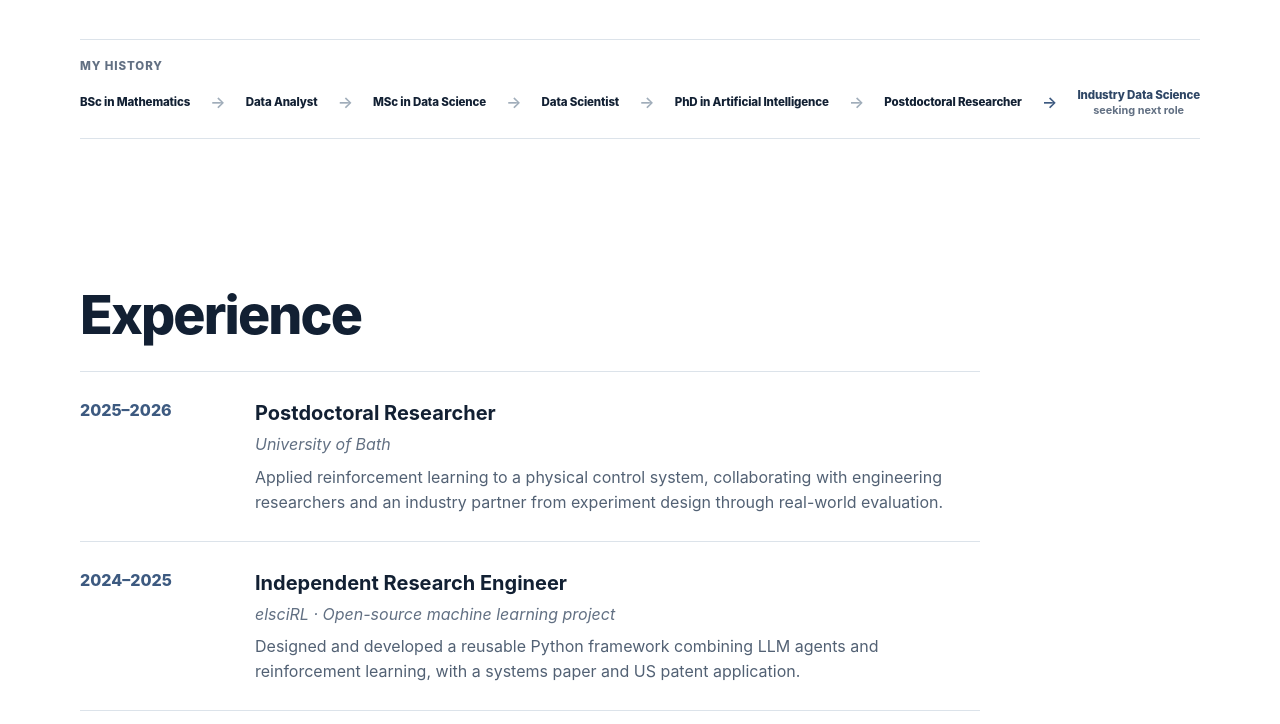
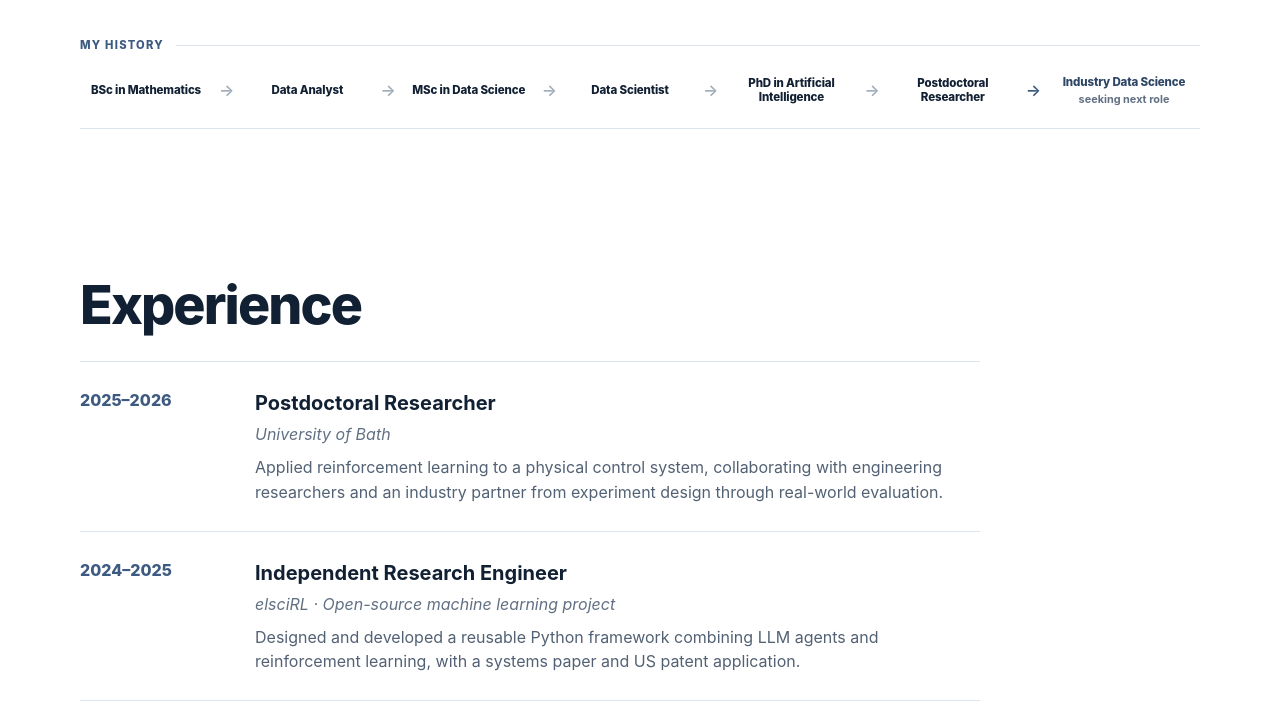
Before and after one commit to pdfosborne/pdfosborne.github.io, a plain HTML site: page index.html in a window 1280 px wide. Shown: the part 867-1591 px from the top of the page. Drawn offline with Linux system fonts and the light colour scheme.

Commit message:
Integrate history label with career timeline

```diff
--- a/index.html
+++ b/index.html
@@ -7,7 +7,41 @@
   <meta name="theme-color" content="#ffffff">
   <title>Philip Osborne — Data Science & Machine Learning</title>
   <link rel="icon" href="favicon.svg" type="image/svg+xml">
-  <link rel="stylesheet" href="styles.css?v=20260910-6">
+  <link rel="stylesheet" href="styles.css?v=20260910-7">
+  <style>
+    .career-history {
+      position: relative;
+      margin-top: 48px;
+      padding: 29px 0 22px;
+    }
+    .career-track-label {
+      position: absolute;
+      top: 0;
+      left: 0;
+      transform: translateY(-50%);
+      margin: 0;
+      padding: 0 12px 0 0;
+      background: var(--white);
+      color: var(--blue);
+      font-size: .7rem;
+      font-weight: 800;
+      letter-spacing: .11em;
+      line-height: 1;
+      text-transform: uppercase;
+    }
+    .career-track { gap: 7px; }
+    .career-step { flex: 1 1 0; }
+    .career-next { flex: 1.15 1 0; }
+    .career-next small { margin-top: 4px; }
+    @media (max-width: 820px) {
+      .career-history { padding-top: 27px; }
+      .career-step { flex: 0 1 auto; }
+    }
+    @media (max-width: 620px) {
+      .career-history { margin-top: 38px; padding-top: 25px; }
+      .career-track-label { font-size: .66rem; }
+    }
+  </style>
 </head>
 <body>
   <header class="site-header">
```
